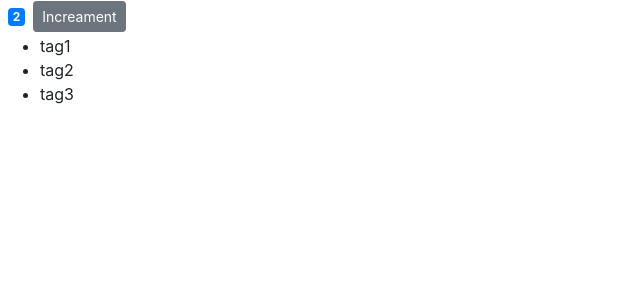
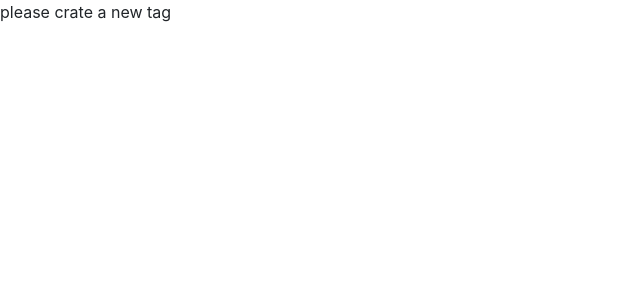
Before and after one commit to ermanjunaidi/MASTERING-REACT, a React (Create React App) app: page / in a window 1280 px wide. Shown: the top 300 px of the page, without its empty margins (0-640 px from the left). Built offline with nearby package versions, Linux system fonts and the light colour scheme.

Commit message:
9- Components Conditional Rendering

```diff
--- a/src/components/counter.jsx
+++ b/src/components/counter.jsx
@@ -3,31 +3,25 @@
 
 class Counter extends Component {
     state = {
-        count: 2,
-        tags: ['tag1', 'tag2', 'tag3']
+        count: 0,
+        tags: []
+    };
+
+    renderTags() {
+        if (this.state.tags.lenght === 0) return <p>There are no tag</p>;
+
+        return <ul> {this.state.tags.map(tag => <li key={tag}>{tag}</li>)} </ul>;
+
     }
     render() {
         return (
             <div>
-                <span className={this.getBadgeClasses()}>{this.formatCount()}</span>
-                <button className="btn btn-secondary btn-sm">Increament</button>
-                <ul>
-                    {this.state.tags.map(tag => <li key={tag}>{tag}</li>)}
-                </ul>
+                {this.state.tags.length === 0 && 'please crate a new tag'}
+                {this.renderTags()}
             </div>
         );
     }
 
-    getBadgeClasses() {
-        let classes = "badge m-2 badge-";
-        classes += (this.state.count === 0) ? "warning" : "primary";
-        return classes;
-    }
-
-    formatCount() {
-        const { count } = this.state
-        return count === 0 ? <h1>Zero</h1> : count
-    }
 }
 
 export default Counter;
```
